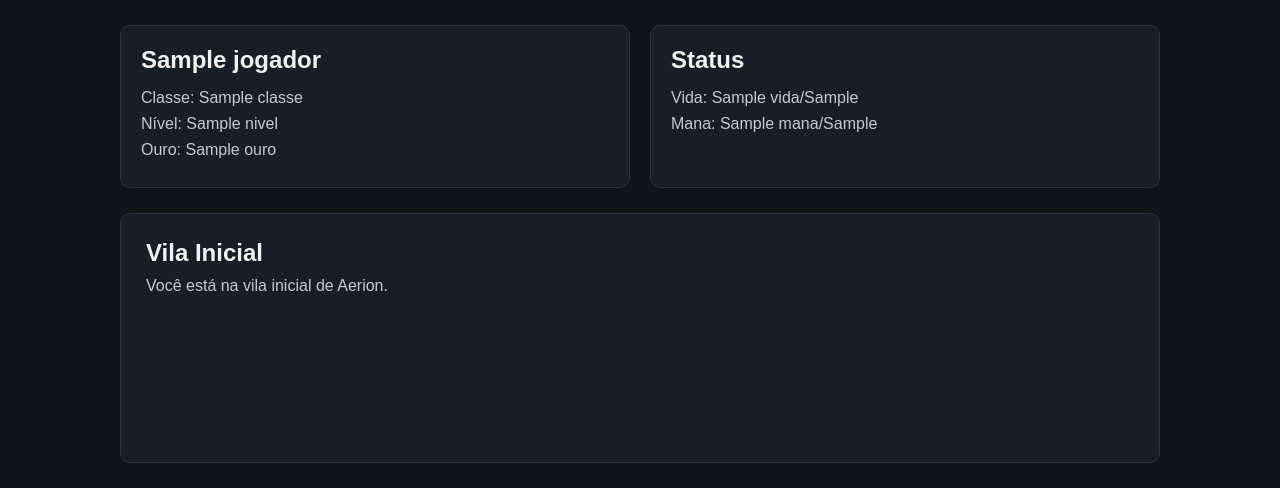
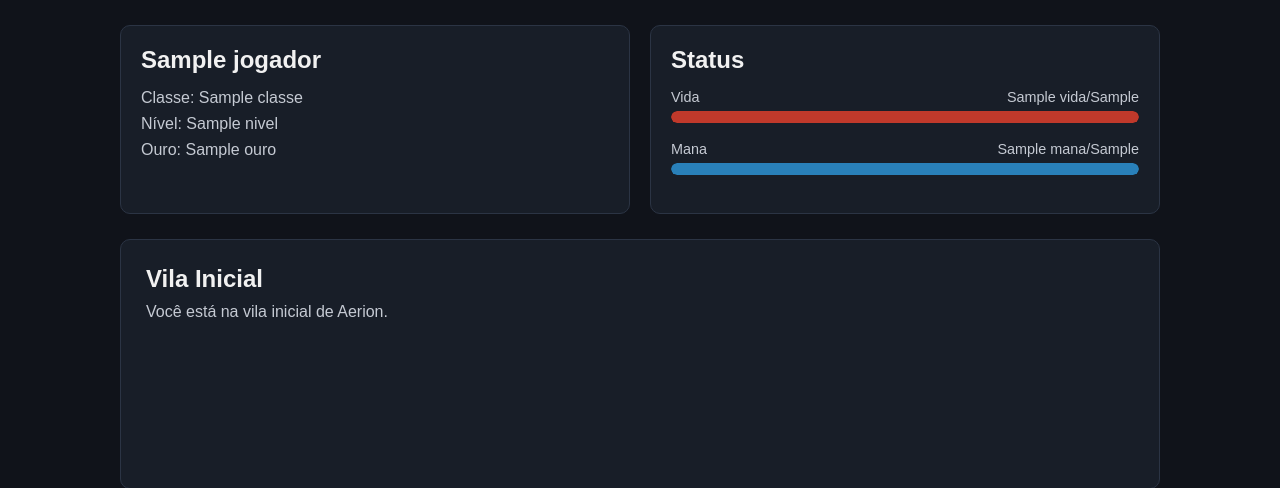
Before and after one commit to ArtCurvelo/Reinos-de-Aerion, a Flask app: template frontend/templates/jogo/index.html in a window 1280 px wide. Shown: the part 70-558 px from the top of the page. Run offline with Flask 3, Linux system fonts and the light colour scheme; the template is opened without the code that fills it: most values are stand-ins (such as "Sample title", 1, 10 or a date in 2020).

Commit message:
feat: adiciona barras de vida e mana ao HUD

```diff
--- a/frontend/static/css/style.css
+++ b/frontend/static/css/style.css
@@ -112,7 +112,54 @@ body {
 }
 
 
-/* Área do mundo */
+/* =========================
+   BARRAS DE STATUS
+   ========================= */
+
+.barra-status {
+    margin-bottom: 18px;
+}
+
+.status-cabecalho {
+    display: flex;
+    justify-content: space-between;
+
+    margin-bottom: 6px;
+
+    font-size: 0.9rem;
+    color: #c5cad3;
+}
+
+.barra {
+    width: 100%;
+    height: 12px;
+
+    background: #0f131a;
+    border-radius: 6px;
+
+    overflow: hidden;
+}
+
+.barra-preenchimento {
+    height: 100%;
+
+    border-radius: 6px;
+
+    transition: width 0.3s ease;
+}
+
+.barra-preenchimento.vida {
+    background: #c0392b;
+}
+
+.barra-preenchimento.mana {
+    background: #2980b9;
+}
+
+
+/* =========================
+   ÁREA DO MUNDO
+   ========================= */
 
 .area-mundo {
     background: #181e28;
@@ -134,7 +181,9 @@ body {
 }
 
 
-/* Menu do jogo */
+/* =========================
+   MENU DO JOGO
+   ========================= */
 
 .menu-jogo {
     display: grid;
@@ -162,7 +211,9 @@ body {
 }
 
 
-/* Responsividade */
+/* =========================
+   RESPONSIVIDADE
+   ========================= */
 
 @media (max-width: 700px) {
 
--- a/frontend/templates/jogo/index.html
+++ b/frontend/templates/jogo/index.html
@@ -41,15 +41,52 @@
 
                 <h2>Status</h2>
 
-                <p>
-                    Vida:
-                    {{ jogador.vida }}/{{ jogador.vida_maxima }}
-                </p>
+                <div class="barra-status">
 
-                <p>
-                    Mana:
-                    {{ jogador.mana }}/{{ jogador.mana_maxima }}
-                </p>
+                    <div class="status-cabecalho">
+
+                        <span>Vida</span>
+
+                        <span>
+                            {{ jogador.vida }}/{{ jogador.vida_maxima }}
+                        </span>
+
+                    </div>
+
+                    <div class="barra">
+
+                        <div
+                            class="barra-preenchimento vida"
+                            style="width: {{ jogador.vida_porcentagem }}%;"
+                        ></div>
+
+                    </div>
+
+                </div>
+
+
+                <div class="barra-status">
+
+                    <div class="status-cabecalho">
+
+                        <span>Mana</span>
+
+                        <span>
+                            {{ jogador.mana }}/{{ jogador.mana_maxima }}
+                        </span>
+
+                    </div>
+
+                    <div class="barra">
+
+                        <div
+                            class="barra-preenchimento mana"
+                            style="width: {{ jogador.mana_porcentagem }}%;"
+                        ></div>
+
+                    </div>
+
+                </div>
 
             </div>
 
```
Also changed, not shown: app/routes/personagem.py (+27 -14 lines).
